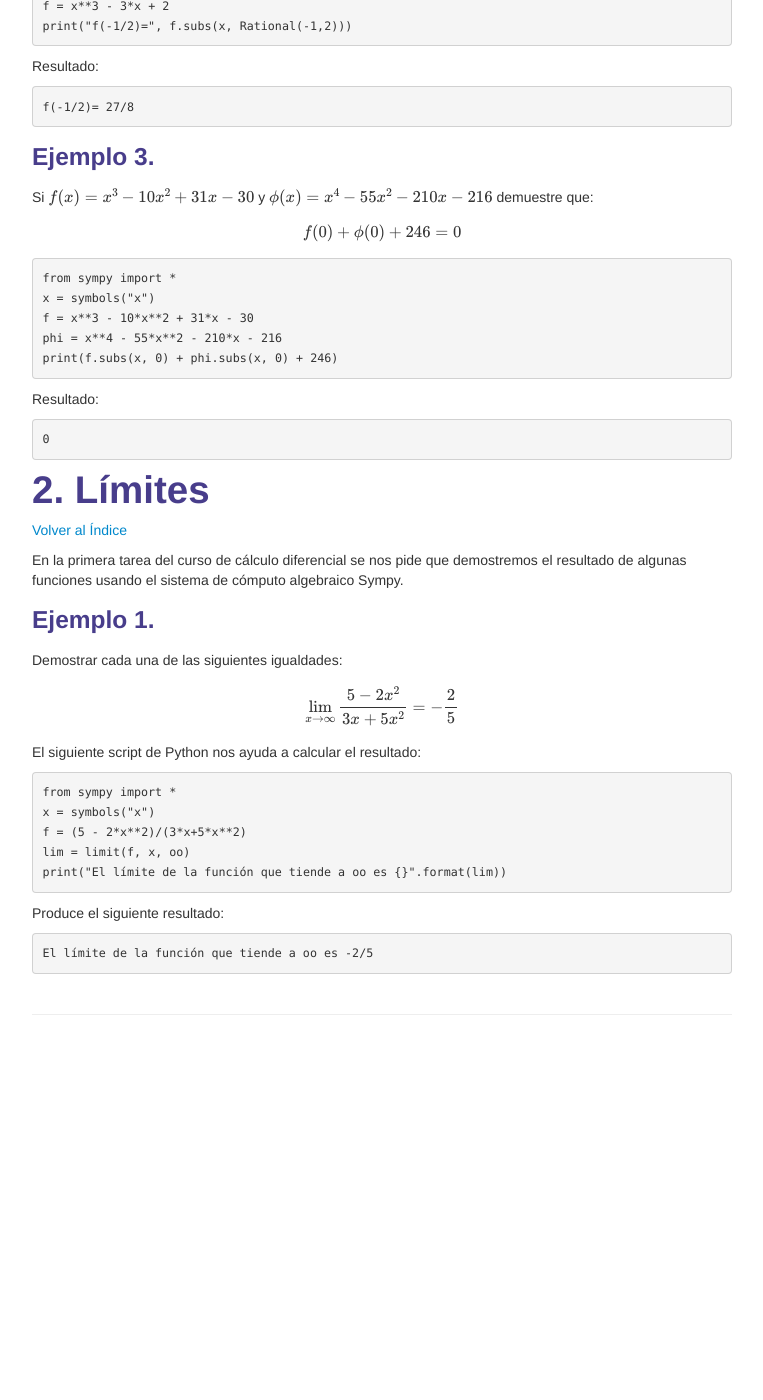
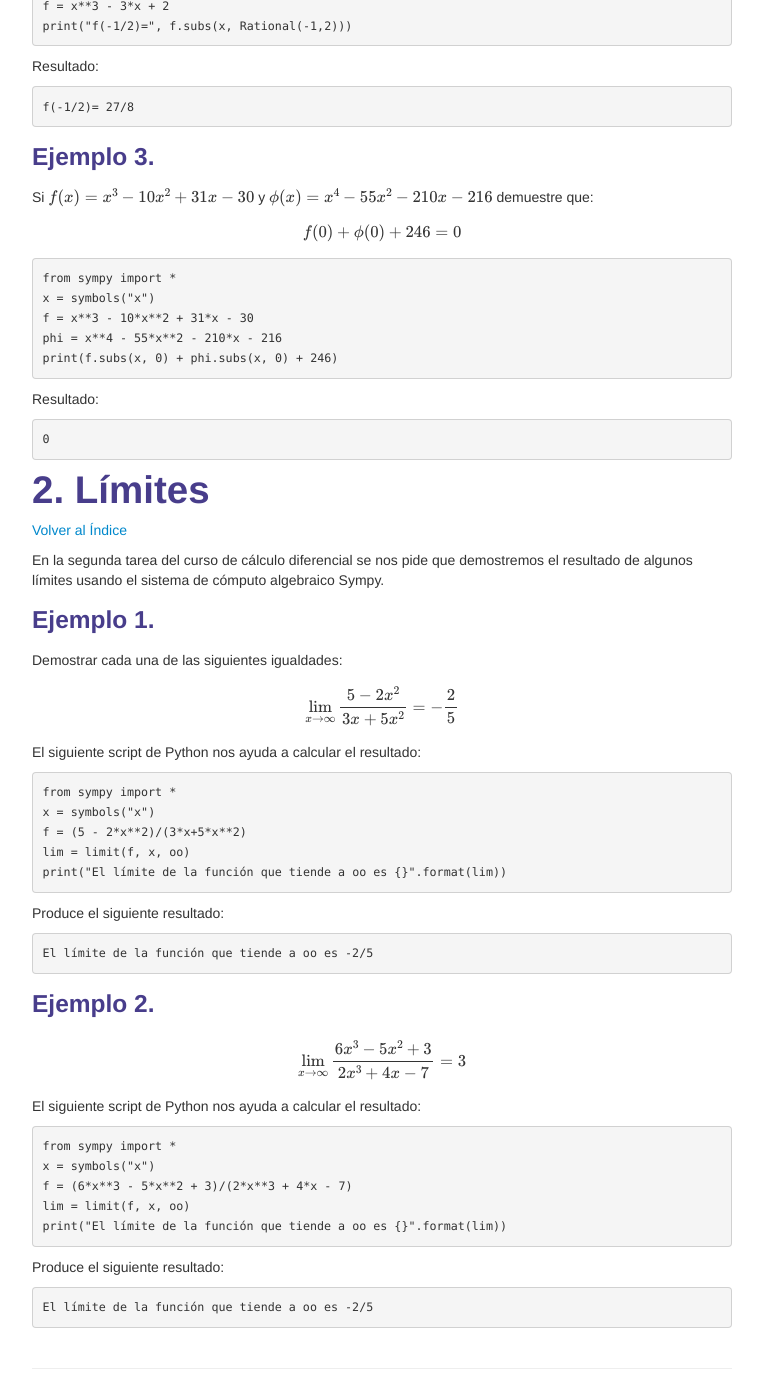
Before and after one commit to enriGarcia/enriGarcia.github.io, a Jekyll site: the page built from pages/instructions/calculusSympy.md, in a window 1280 px wide and 1400 px high, scrolled down 1886 px. Shown: the whole window, without its empty margins (258-1021 px from the left). Built offline with Jekyll 4.4.1, drawn with Linux system fonts in a browser that asks for light colours; before the commit the page ends 2932 px from its top, so only the background shows below that.

Commit message:
webpage update

````diff
--- a/pages/instructions/calculusSympy.md
+++ b/pages/instructions/calculusSympy.md
@@ -6,8 +6,8 @@ description: Tutorial de uso de Sympy
 > Este tutorial es para usuarios que tengan instalado el módulo de Sympy. Si aún no lo ha instalado de click aquí.
 
 # Índice
-- [1. Funciones](#1.-funciones)
-- [2. Límites](#2.-límites)
+- [1. Funciones](#1. funciones)
+- [2. Límites](#2. límites)
 
 
 # 1. Funciones
@@ -142,7 +142,7 @@ Resultado:
 # 2. Límites
 [Volver al Índice](#índice)
 
-En la primera tarea del curso de cálculo diferencial se nos pide que demostremos el resultado de algunas funciones usando el sistema de cómputo algebraico Sympy.
+En la segunda tarea del curso de cálculo diferencial se nos pide que demostremos el resultado de algunos límites usando el sistema de cómputo algebraico Sympy.
 
 ### Ejemplo 1.
 
@@ -166,6 +166,28 @@ Produce el siguiente resultado:
 ```bash
 El límite de la función que tiende a oo es -2/5
 ```
+
+### Ejemplo 2.
+
+$$\begin{aligned}
+\lim_{x\to\infty} \frac{6x^{3}-5x^{2}+3}{2x^{3}+4x-7} = 3
+\end{aligned}$$
+
+El siguiente script de Python nos ayuda a calcular el resultado:
+
+```python
+from sympy import *
+x = symbols("x")
+f = (6*x**3 - 5*x**2 + 3)/(2*x**3 + 4*x - 7)
+lim = limit(f, x, oo)
+print("El límite de la función que tiende a oo es {}".format(lim))
+```
+
+Produce el siguiente resultado:
+```bash
+El límite de la función que tiende a oo es -2/5
+```
+
 <!-- Note: this is how to write a comment in HTML. Everything in here won't show up on your webpage.-->
 
 <!--
````
